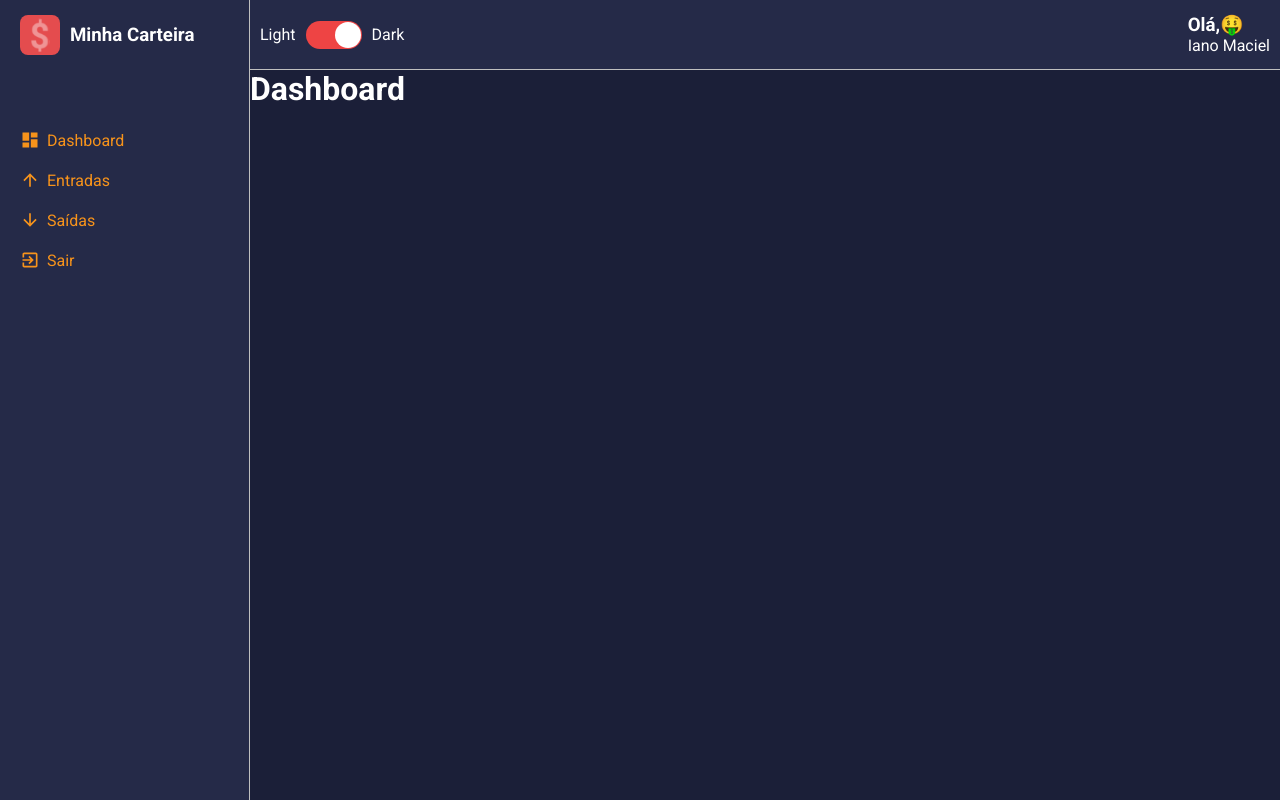
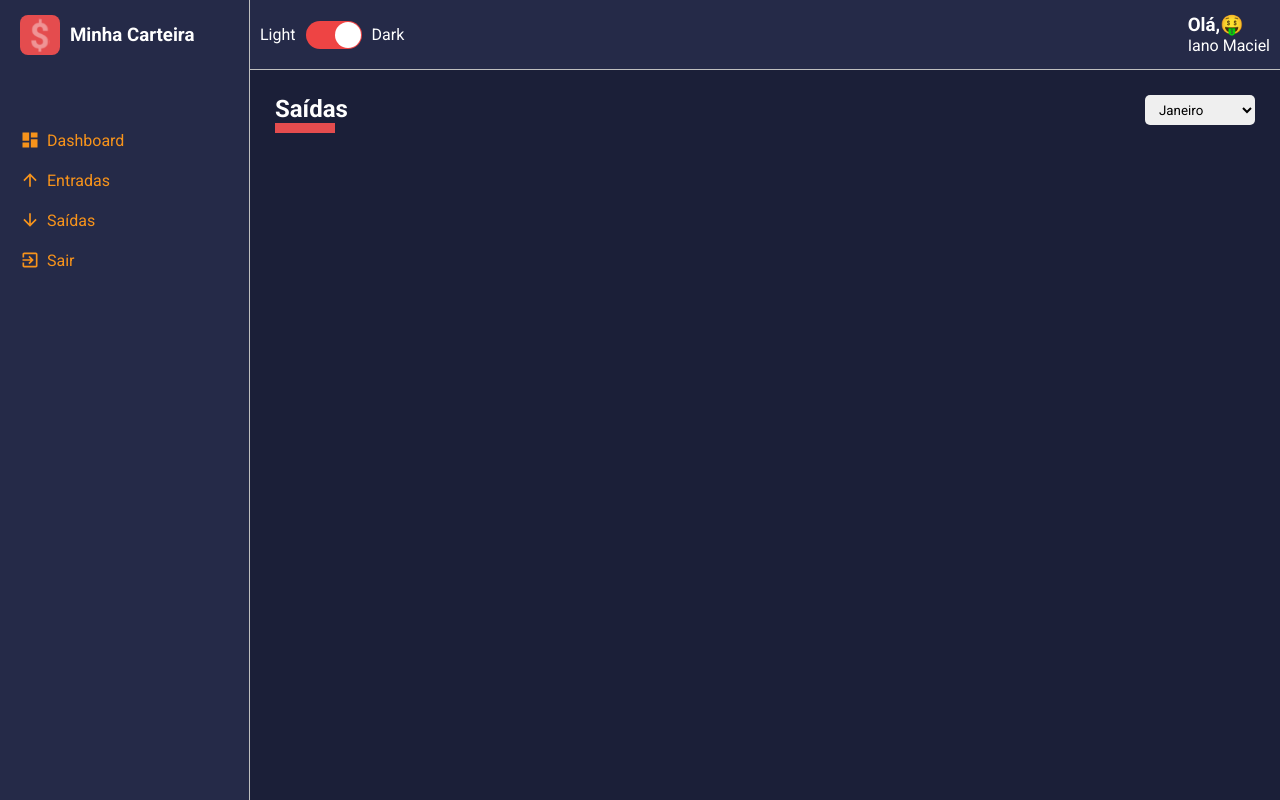
Before and after one commit to IanoMaciel/my-wallet, a React (Create React App) app: page /dashboard in a window 1280 px wide. Built offline with nearby package versions, Linux system fonts and the light colour scheme.

Commit message:
feat: creation of the select component and creating dynamic content header

```diff
--- a/src/App.tsx
+++ b/src/App.tsx
@@ -16,7 +16,7 @@ const App: React.FC = () => {
         <ThemeProvider theme={Dark}>
             <GlobalStyles/>
             <Layout>
-                <Dashboard/>
+                <List/>
             </Layout>
         </ThemeProvider>
     );
--- a/src/components/Content/index.tsx
+++ b/src/components/Content/index.tsx
@@ -1,11 +1,11 @@
 import React from "react";
 import * as S from './styles'
 
-interface Props {
+interface IProps {
     children: React.ReactNode;
 }
 
-const Content: React.FC<Props> = ({ children }) => (
+const Content: React.FC<IProps> = ({ children }) => (
     <S.Container>
         { children }
     </S.Container>
--- a/src/components/Content/styles.ts
+++ b/src/components/Content/styles.ts
@@ -5,4 +5,6 @@ export const Container = styled.div`
 
     background-color: ${props => props.theme.colors.primary};
     color: ${props => props.theme.colors.with};
+
+    padding: 25px;
 `
--- a/src/components/ContentHeader/index.tsx
+++ b/src/components/ContentHeader/index.tsx
@@ -1,10 +1,24 @@
 import React from "react";
+import SelectInput from "../SelectInput";
 import * as S from './styles'
 
-const ContentHeader: React.FC = () => {
+interface IContentHeaderProps {
+    title: string;
+    lineColor: string;
+    children: React.ReactNode;
+}
+
+const ContentHeader: React.FC<IContentHeaderProps> = ({
+    title, lineColor, children
+}) => {
     return(
         <S.Container>
-            <h1>Content Header</h1>
+            <S.TitleContainer lineColor={lineColor}>
+                <h2>{title}</h2>
+            </S.TitleContainer>
+            <S.Controllers>
+                {children}
+            </S.Controllers>
         </S.Container>
     );
 }
--- a/src/components/ContentHeader/styles.ts
+++ b/src/components/ContentHeader/styles.ts
@@ -1,8 +1,33 @@
 import styled from 'styled-components';
 
+
+interface TitleContainerProps {
+    lineColor: string;
+}
+
 export const Container = styled.div`
-    grid-area: CT;
+    width: 100%;
 
-    background-color: ${props => props.theme.colors.primary};
-    color: ${props => props.theme.colors.with};
-`
+    display: flex;
+    justify-content: space-between;
+
+    margin-bottom: 25px;
+`;
+
+export const TitleContainer = styled.div<TitleContainerProps>`
+    >h2 {
+        color: ${props => props.theme.colors.with};
+
+        &::after{
+            content: '';
+            display: block;
+            width: 60px;
+            border-bottom: 10px solid ${props => props.lineColor};
+        }
+    }
+`;
+
+export const Controllers = styled.div`
+    display: flex;
+
+`;
--- /dev/null
+++ b/src/components/SelectInput/index.tsx
@@ -0,0 +1,26 @@
+import React from 'react';
+import * as S from './styles'
+
+
+interface ISelectInputProps {
+    options: {
+        value: string | number;
+        label: string | number
+    }[],
+}
+
+const SelectInput: React.FC<ISelectInputProps> = ({ options }) => {
+    return(
+        <S.Container>
+            <select>
+                {
+                    options.map(option => (
+                        <option value={option.value}>{option.label}</option>
+                    ))
+                }
+            </select>
+        </S.Container>
+    );
+}
+
+export default SelectInput;
--- /dev/null
+++ b/src/components/SelectInput/styles.ts
@@ -0,0 +1,12 @@
+import styled from 'styled-components';
+
+export const Container = styled.div`
+   > select {
+        width: 110px;
+        height: 30px;
+        padding: 7px 10px;
+        border-radius: 5px;
+
+        margin-left: 10px;
+   }
+`
--- a/src/views/Dashboard/index.tsx
+++ b/src/views/Dashboard/index.tsx
@@ -1,16 +1,19 @@
 import React, { Children } from "react";
+import ContentHeader from "../../components/ContentHeader";
+import SelectInput from "../../components/SelectInput";
 import * as S from './styles'
 
-//import components
-import Layout from "../../components/Layout";
-import List from "../List";
-
 const Dashboard: React.FC = () => {
+    const months = [
+        {value: '1', label: 'Janeiro'},
+        {value: '2', label: 'Fevereiro'},
+        {value: '3', label: 'Março'},
+    ]
     return(
         <S.Container>
-            <h1>
-                Dashboard
-            </h1>
+            <ContentHeader title="Dashboard" lineColor="#F7931B">
+                <SelectInput options={months}/>
+            </ContentHeader>
         </S.Container>
     );
 }
--- a/src/views/List/index.tsx
+++ b/src/views/List/index.tsx
@@ -1,10 +1,22 @@
 import React from "react";
+import ContentHeader from "../../components/ContentHeader";
+import SelectInput from "../../components/SelectInput";
+import * as S from './styles'
 
 const List: React.FC = () => {
+
+    const months = [
+        {value: '1', label: 'Janeiro'},
+        {value: '2', label: 'Fevereiro'},
+        {value: '3', label: 'Março'},
+    ]
+
     return(
-        <>
-            <h1>Tela List</h1>
-        </>
+        <S.Container>
+            <ContentHeader title="Saídas" lineColor="#E44C4E">
+                <SelectInput options={months}/>
+            </ContentHeader>
+        </S.Container>
     );
 }
 
--- /dev/null
+++ b/src/views/List/styles.ts
@@ -0,0 +1,5 @@
+import styled from 'styled-components';
+
+export const Container = styled.div`
+
+`
```
